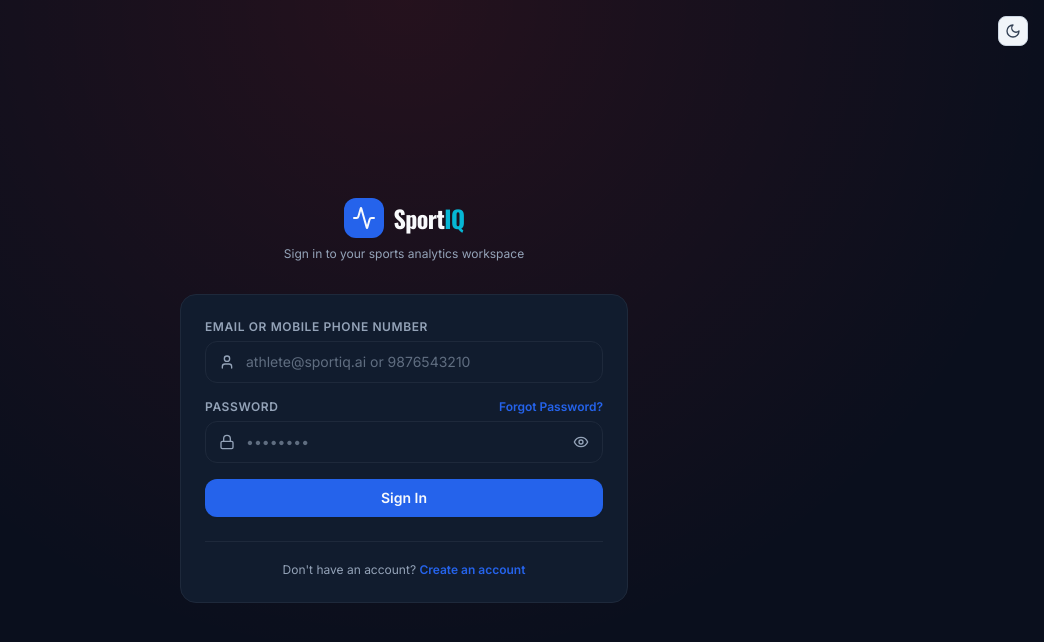
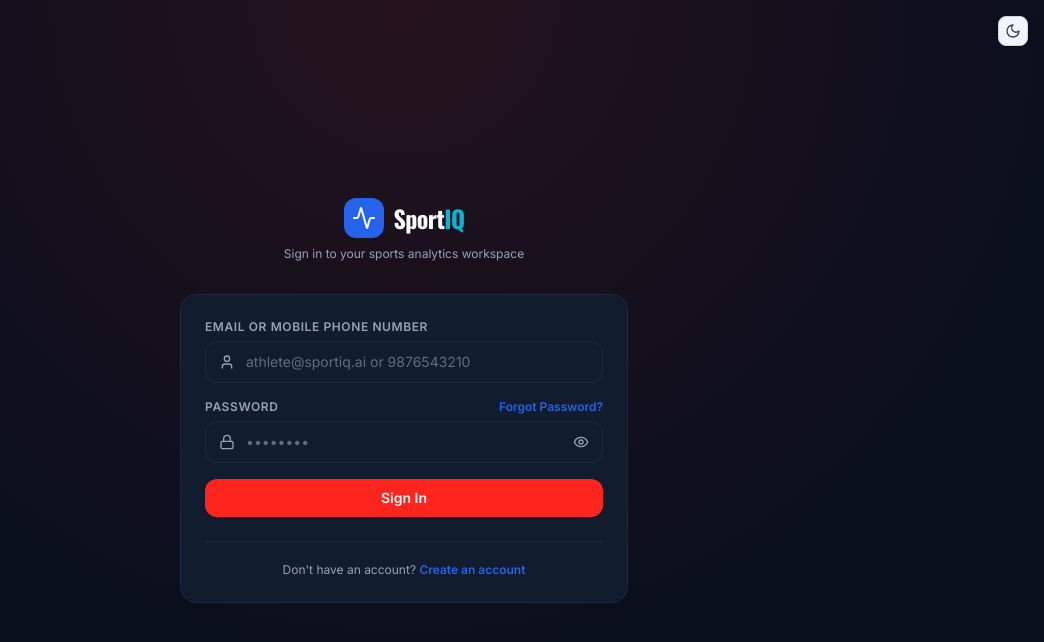
Before and after one commit to Sanjeev7673/SportIq, a React (Vite) app in the folder frontend/: page /login in a window 1280 px wide. Shown: the top 642 px of the page, without its empty margins (236-1280 px from the left). Built offline with nearby package versions, Linux system fonts and the light colour scheme; no server answers; a web font is replaced by a local one.

Commit message:
Apply unified SportIQ red and charcoal theme

```diff
--- a/frontend/src/components/common/Button.jsx
+++ b/frontend/src/components/common/Button.jsx
@@ -12,17 +12,17 @@ export const Button = ({
   icon: Icon,
   ...props
 }) => {
-  const baseStyles = 'inline-flex items-center justify-center font-semibold rounded-xl transition-all duration-200 focus:outline-none focus:ring-2 focus:ring-offset-2 focus:ring-offset-[#0B1220] disabled:opacity-50 disabled:cursor-not-allowed cursor-pointer active:scale-[0.98]';
+  const baseStyles = 'inline-flex items-center justify-center font-semibold rounded-xl transition-all duration-200 focus:outline-none focus:ring-2 focus:ring-offset-2 focus:ring-offset-[#090b0b] disabled:opacity-50 disabled:cursor-not-allowed cursor-pointer active:scale-[0.98]';
 
   const variants = {
-    primary: 'bg-[#2563EB] hover:bg-[#1D4ED8] text-[#F8FAFC] focus:ring-[#2563EB] border border-[#2563EB]/40 shadow-sm',
-    ai: 'bg-[#06B6D4] hover:bg-[#0891B2] text-[#0B1220] font-bold focus:ring-[#06B6D4] border border-[#06B6D4]/50 shadow-sm',
-    secondary: 'bg-[#111C2E] hover:bg-[#16243B] text-[#F8FAFC] border border-[#1E293B] hover:border-[#334155] focus:ring-[#2563EB]',
+    primary: 'bg-[#ff251f] hover:bg-[#dc1e19] text-[#f8f6f2] focus:ring-[#ff251f] border border-[#ff251f]/40 shadow-sm',
+    ai: 'bg-[#ff6a4d] hover:bg-[#e6533a] text-[#090b0b] font-bold focus:ring-[#ff6a4d] border border-[#ff6a4d]/50 shadow-sm',
+    secondary: 'bg-[#141716] hover:bg-[#1b1f1d] text-[#f8f6f2] border border-[#303632] hover:border-[#505750] focus:ring-[#ff251f]',
     success: 'bg-[#22C55E] hover:bg-[#16A34A] text-white focus:ring-[#22C55E] border border-[#22C55E]/40',
     danger: 'bg-[#EF4444] hover:bg-[#DC2626] text-white focus:ring-[#EF4444] border border-[#EF4444]/40',
-    ghost: 'bg-transparent hover:bg-[#16243B] text-[#94A3B8] hover:text-[#F8FAFC] focus:ring-[#2563EB]',
-    outline: 'border border-[#2563EB] text-[#2563EB] hover:bg-[#2563EB]/10 focus:ring-[#2563EB]',
-    'ai-outline': 'border border-[#06B6D4] text-[#06B6D4] hover:bg-[#06B6D4]/10 focus:ring-[#06B6D4]',
+    ghost: 'bg-transparent hover:bg-[#1b1f1d] text-[#b7b7b2] hover:text-[#f8f6f2] focus:ring-[#ff251f]',
+    outline: 'border border-[#ff251f] text-[#ff251f] hover:bg-[#ff251f]/10 focus:ring-[#ff251f]',
+    'ai-outline': 'border border-[#ff6a4d] text-[#ff6a4d] hover:bg-[#ff6a4d]/10 focus:ring-[#ff6a4d]',
   };
 
   const sizes = {
```
